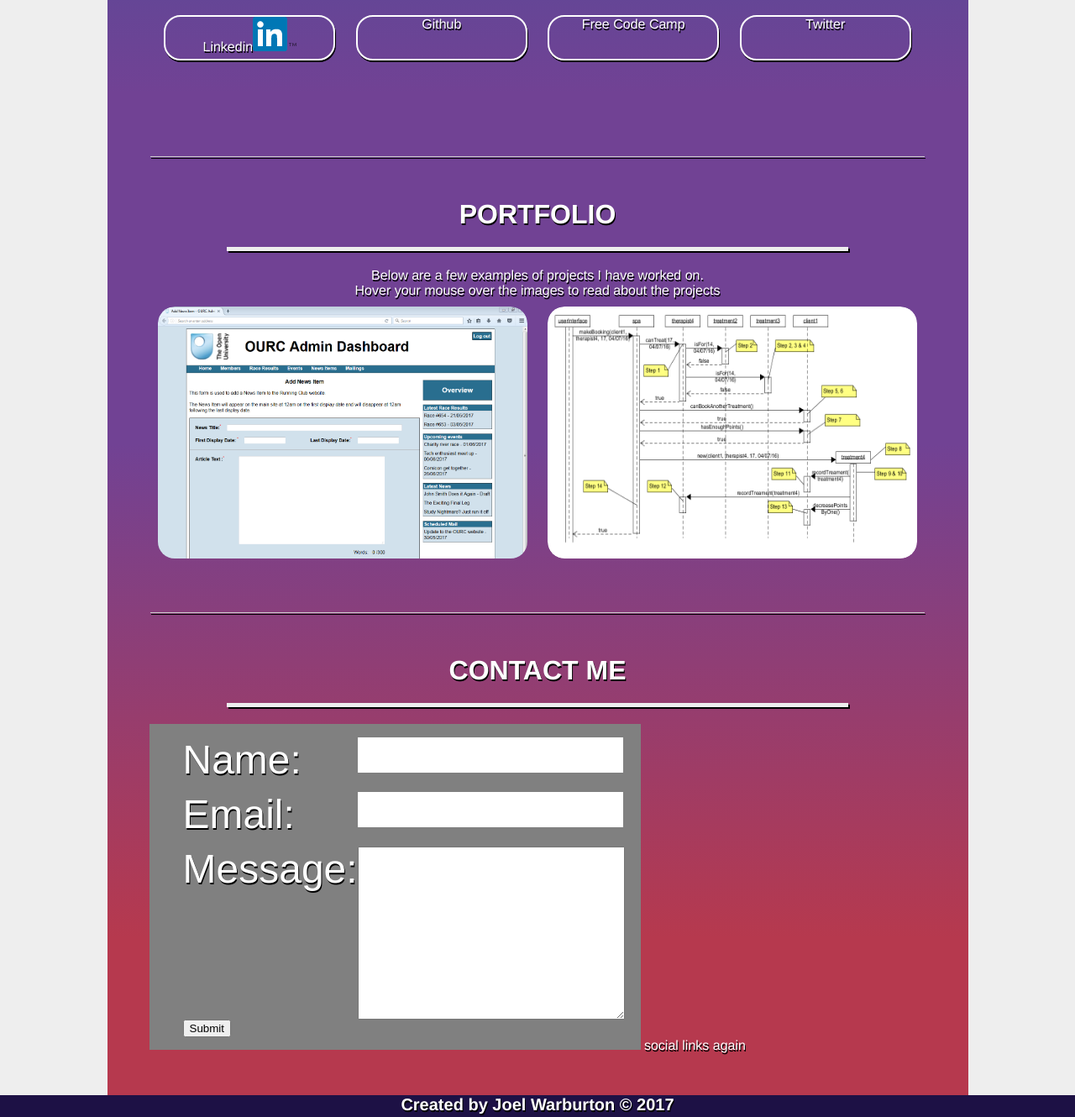
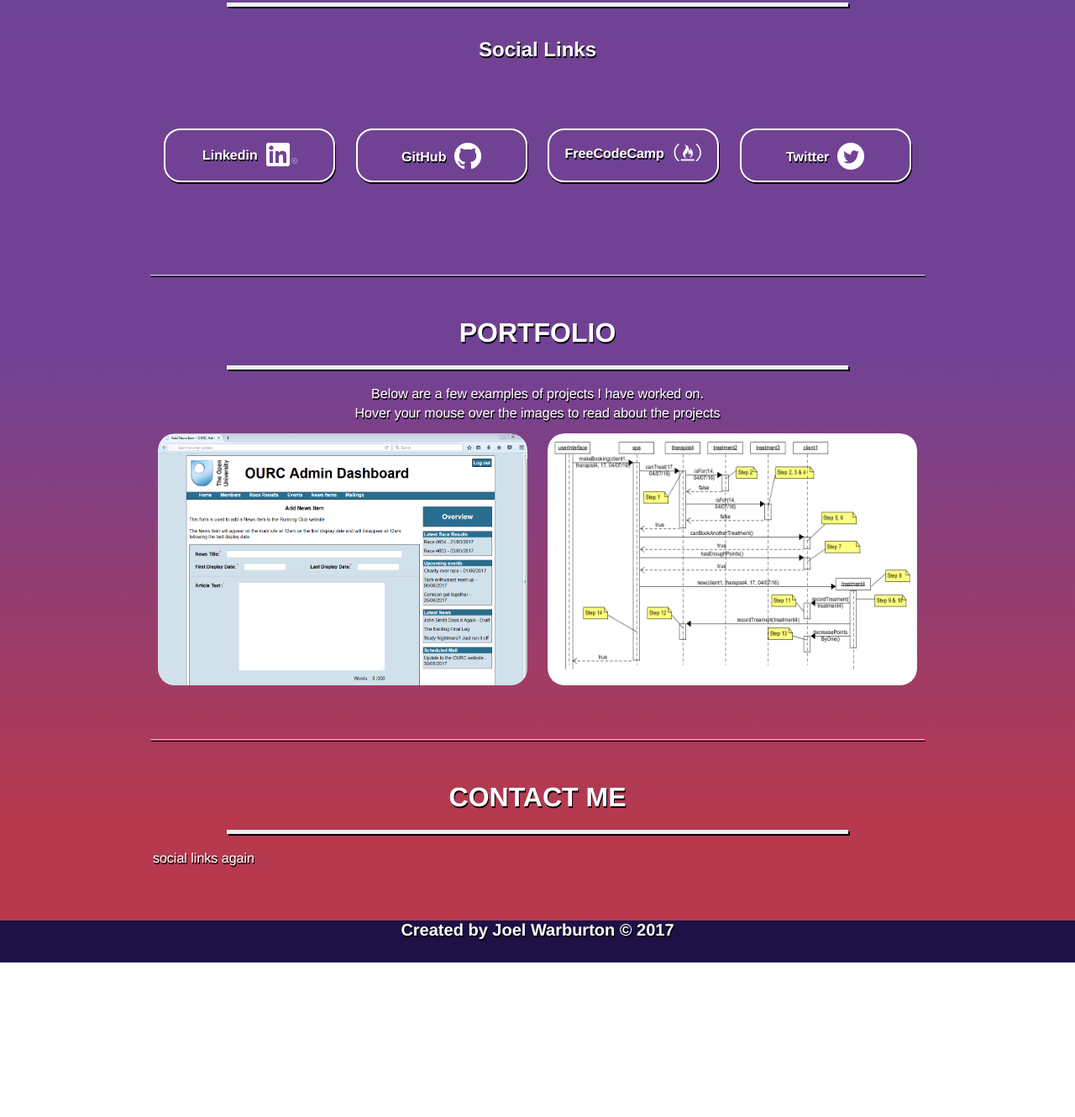
Before and after one commit to Joelishere/Portfolio, a plain HTML site: page index.html in a window 1280 px wide. Shown: the part 791-2121 px from the top of the page at 84% size. After the commit the page ends 1937 px from the top, so only its background shows below. Drawn offline with Linux system fonts and the light colour scheme.

Commit message:
Fixed social buttons. Removed form

```diff
--- a/Stylesheet.css
+++ b/Stylesheet.css
@@ -21,6 +21,11 @@ body {
   background: #eee;
   font-family: "Helvetica Neue",Helvetica,Arial,sans-serif;
   text-shadow: 1px 2px #000;
+  background: #999;
+  background: -moz-linear-gradient(top,  #175da3 3%, #175da3 3%, #714294 43%, #714294 63%, #b6394e 91%);
+  background: -webkit-linear-gradient(top,  #175da3 3%,#175da3 3%,#714294 43%,#714294 63%,#b6394e 91%);
+  background: linear-gradient(to bottom,  #175da3 3%,#175da3 3%,#714294 43%,#714294 63%,#b6394e 91%);
+  filter: progid:DXImageTransform.Microsoft.gradient( startColorstr='#175da3', endColorstr='#b6394e',GradientType=0 );
 }
 
 h3{
@@ -49,8 +54,8 @@ h3{
 
 .nav-bar-content{
   margin: auto;
-  width: 100%;
-  max-width: 1025px;
+  width: 90%;
+  min-width: 1025px;
   height: inherit;
   margin-top: 5px
 }
@@ -98,11 +103,6 @@ h3{
   width: 1025px;
   margin: auto;
   color: #fff;
-  background: #175da3;
-background: -moz-linear-gradient(top,  #175da3 3%, #175da3 3%, #714294 43%, #714294 63%, #b6394e 91%);
-background: -webkit-linear-gradient(top,  #175da3 3%,#175da3 3%,#714294 43%,#714294 63%,#b6394e 91%);
-background: linear-gradient(to bottom,  #175da3 3%,#175da3 3%,#714294 43%,#714294 63%,#b6394e 91%);
-filter: progid:DXImageTransform.Microsoft.gradient( startColorstr='#175da3', endColorstr='#b6394e',GradientType=0 );
 }
 
 .profile-picture img{
@@ -115,6 +115,13 @@ filter: progid:DXImageTransform.Microsoft.gradient( startColorstr='#175da3', end
   font-size: 2em;
   font-family: inherit;
   padding: 50px 0 20px 0;
+}
+
+.section-subtitle{
+  text-align: center;
+  font-size: 1.5em;
+  font-family: inherit;
+  padding: 5px 0 20px 0;
 }
 
 .section-content{
@@ -142,20 +149,33 @@ filter: progid:DXImageTransform.Microsoft.gradient( startColorstr='#175da3', end
 
 .social-button{
   width: 200px;
-  height: 50px;
+  height: 60px;
   margin: 10px;
+  text-decoration: none;
+  color: #fff;
   /*border: 1px black solid;*/
   border-radius: 10px;
   overflow: hidden;
   border: 2px #fff solid;
   border-radius: 20px;
   box-shadow: 1px 2px #000;
+  vertical-align: bottom;
+  font-weight: bold;
 }
+
 
 .social-button:active {
   box-shadow:  -1px -1px #000;
 }
 
+.v-cent{
+  margin-top: 15px;
+}
+
+.button-logo{
+  vertical-align: middle;
+  margin-left: 10px;
+}
 
 /* Portfolio related style */
 .port-picture-container{
@@ -220,32 +240,8 @@ filter: progid:DXImageTransform.Microsoft.gradient( startColorstr='#175da3', end
   display: block;
 }
 
-.t-row{
-  display: table-row;
-  font-size: 3em;
-  width: 90%;
-  height: 65px;
-}
 
-.t-cell{
-  display: table-cell;
-  vertical-align: text-top;
-}
 
-form{
-  display: table;
-}
-
-.form-sect{
-  width: 60%;
-  background: grey;
-  padding: 15px;
-}
-
-.form-element{
-  height: 40px;
-  width: 90%;
-}
 
 .section-break{
   width: 90%;
@@ -269,19 +265,9 @@ form{
   color: #fff;
 }
 */
-.form-label{
-  width: 200px;
-}
-
-.text-area{
-  height: 200px;
-}
 
 
-form{
-  width: 100%;
-  margin-left: 25px;
-}
+
 
 .footer{
   height: 50px;
@@ -312,6 +298,10 @@ input{
   display: inline-block;
 }
 
+.spacer{
+  height: 50px;
+}
+
 ul, li, p{
   padding: 0;
   margin: 0;
@@ -319,6 +309,7 @@ ul, li, p{
 
 .centered-text{
   text-align: center;
+  margin: 5px;
 }
 
 
--- a/index.html
+++ b/index.html
@@ -23,6 +23,7 @@
   <div class="page-container">
     <div class="about-section" id="about">
       <div class="section-content">
+       <div class="spacer"></div>
        <h3 class="section-title">ABOUT ME</h3>
        <div class="line-break"></div>
        <div>
@@ -43,14 +44,14 @@
          </div>
          <div class="line-break"></div>
       </div>
-
+      <h4 class="section-subtitle">Social Links</h4>
       <div class="social-buttons-container">
         <ul>
-          <li class="ilb social-button"><a>
-            Linkedin<img src="In-2C-41px-TM.png" /></a></li>
-          <li class="ilb social-button">Github</li>
-          <li class="ilb social-button">Free Code Camp</li>
-          <li class="ilb social-button">Twitter</li>
+          <a href=""><li class="ilb social-button">
+            <div class="v-cent"><div class="ilb"><p>Linkedin</p></div><div class="ilb button-logo"><img src="In-White-28px-R.png" /></div></div></li></a>
+          <a><li class="ilb social-button"><div class="v-cent"><div class="ilb"><p>GitHub</p></div><div class="ilb button-logo"><img src="GitHub-Mark-Light-32px.png" /></div></div></li></a>
+          <a><li class="ilb social-button"><div class="v-cent"><div class="ilb"><p>FreeCodeCamp</p></div><div class="ilb button-logo"><img src="glyph.png" /></div></div></li></a>
+          <a><li class="ilb social-button"><div class="v-cent"><div class="ilb"><p>Twitter</p></div><div class="ilb button-logo"><img src="Twitter_SI.png" /></div></div></li></a>
         </ul>
       </div>
       </div>
@@ -97,20 +98,8 @@
         <h3 class="section-title">CONTACT ME</h3>
         <div class="line-break"></div>
         <div class="form-sect ilb">
-          <form class="green">
-            <div class="t-row">
-              <label class="t-cell form-label" for="name">Name:</label>
-              <input class="form-element t-cell" type="text" name="name" />
-            </div>
-            <div class="t-row">
-              <label class="t-cell form-label" for="email">Email:</label>
-              <input class="form-element t-cell" type="text" name="email" />
-            </div>
-            <div class="t-row">
-              <label class="t-cell form-label" for="message">Message:</label>
-              <textarea class="form-element text-area t-cell"></textarea>
-            </div>
-            <button>Submit</button>
+          <form>
+
           </form>
         </div>
         <div class="ilb">social links again</div>
@@ -119,7 +108,7 @@
   </div>
 <!-- footer section -->
 <div class="footer">
-  <p>Created by Joel Warburton &copy;  2017</p>
+  <p class="v-cent">Created by Joel Warburton &copy;  2017</p>
 </div>
 
 </body>
```
Also changed, not shown: FCC-logo-white.png (added), GitHub-Mark-Light-32px.png (added), In-2C-41px-TM.png (deleted), In-White-28px-R.png (added), Twitter_SI.png (added), glyph.png (added).
